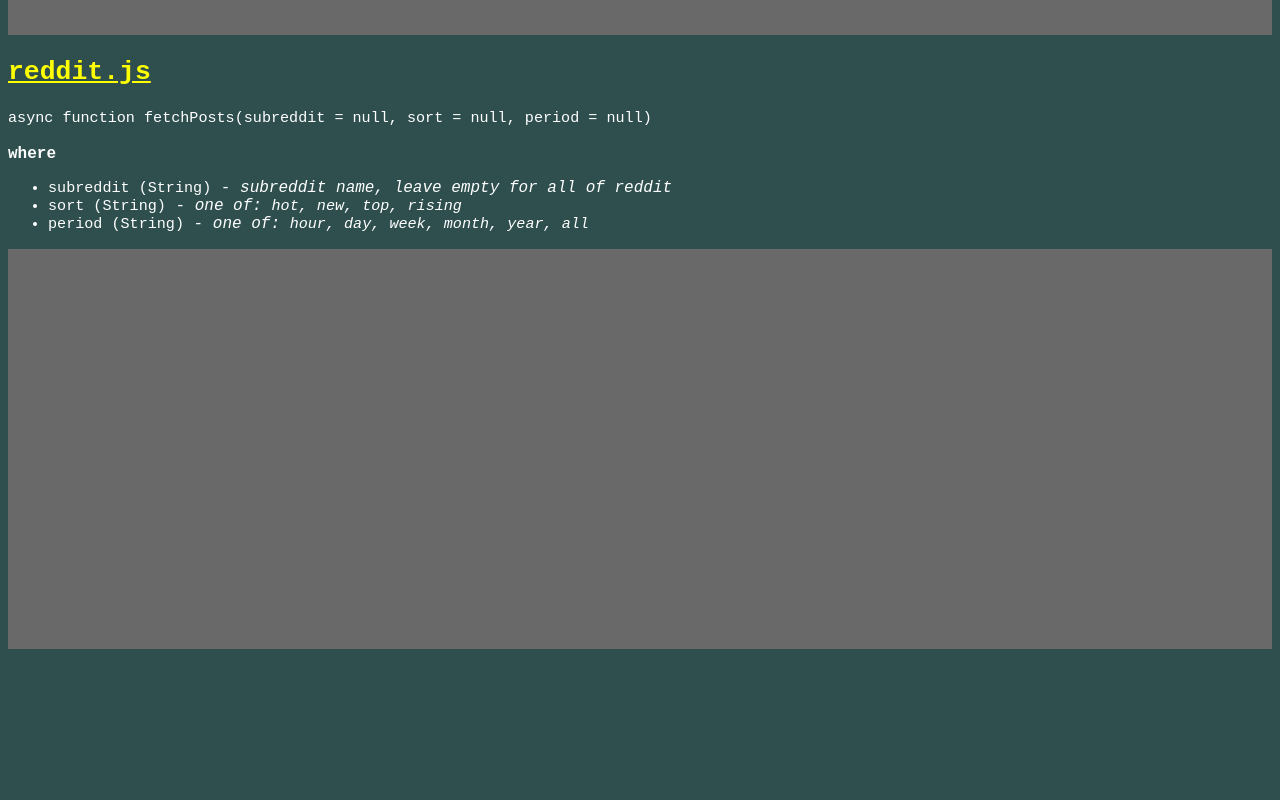
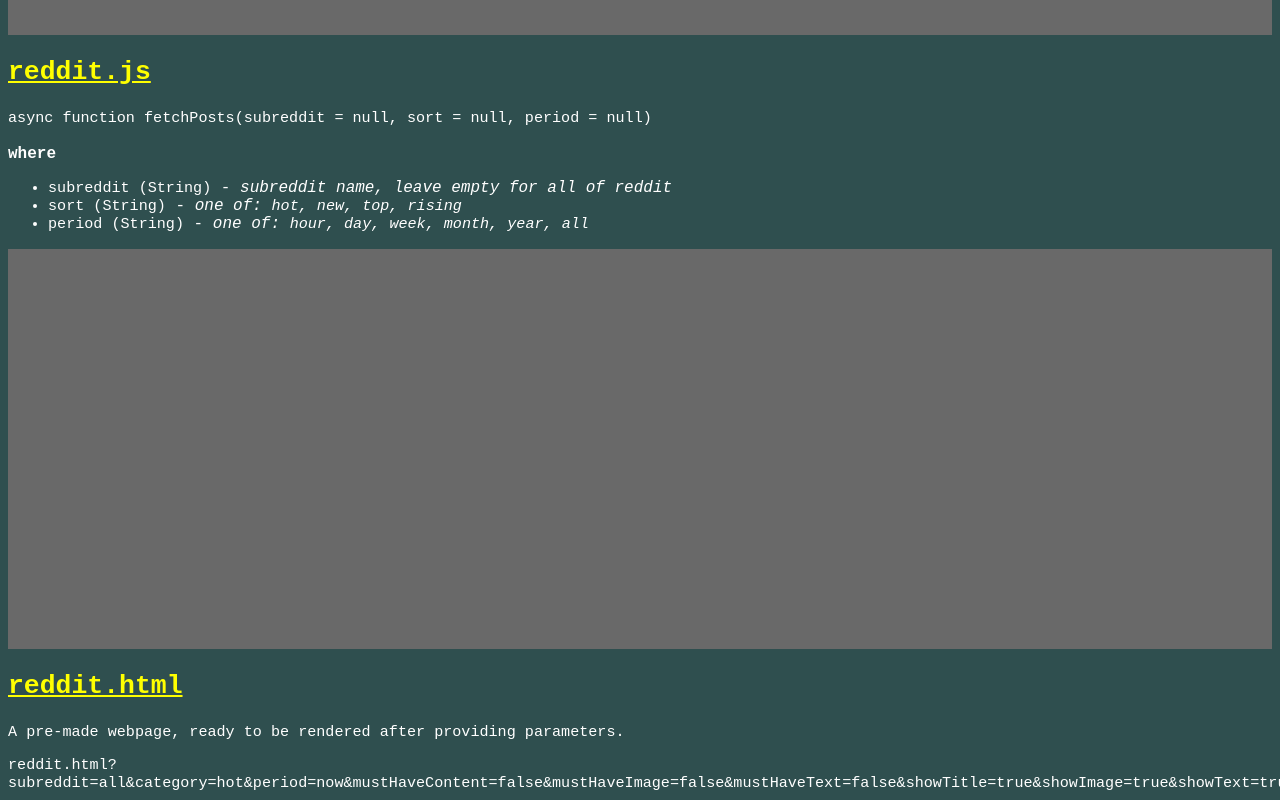
Before and after one commit to malyvsen/printi-channel-utils, a website: page index.html in a window 1280 px wide. Shown: the part 644-1444 px from the top of the page. Before the commit the page ends 1301 px from the top, so only its background shows below. Drawn offline with Linux system fonts and the light colour scheme; no server answers; a web font is replaced by a local one.

Commit message:
document reddit.html

```diff
--- a/index.html
+++ b/index.html
@@ -37,6 +37,10 @@
     <div class="output-block">
       <code id='reddit.js' class='output-block'></code>
     </div>
+
+    <h2><a href="premade/reddit.html">reddit.html</a></h2>
+    <p>A pre-made webpage, ready to be rendered after providing parameters.</p>
+    <code>reddit.html?subreddit=all&category=hot&period=now&mustHaveContent=false&mustHaveImage=false&mustHaveText=false&showTitle=true&showImage=true&showText=true</code>
   </body>
 </html>
 
```
